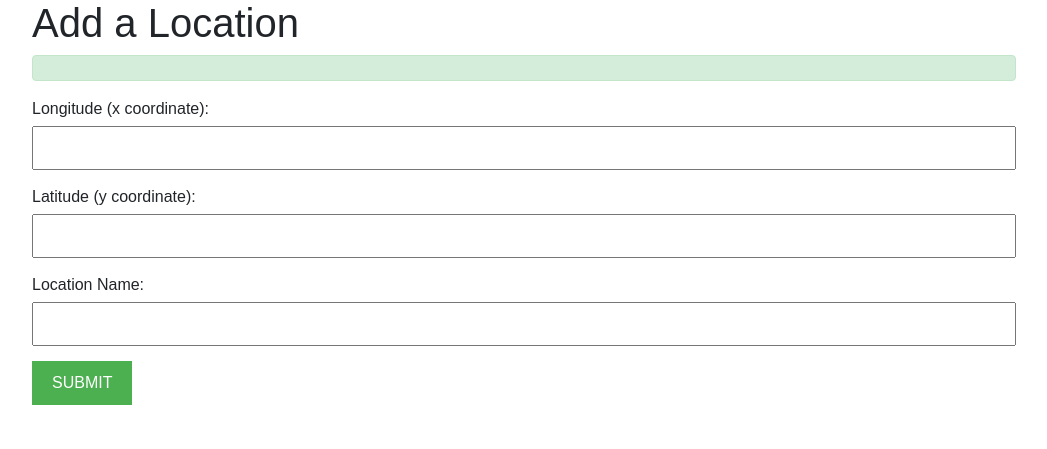
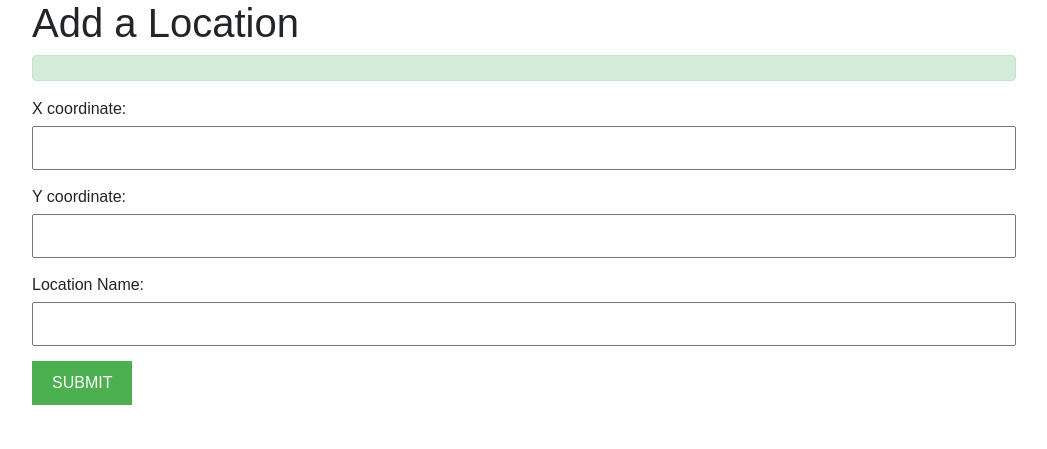
Before and after one commit to shafiqsust/weather-forecast-app, a PHP site: page /locations.php in a window 1280 px wide. Shown: the part 167-616 px from the top of the page, without its empty margins (116-1163 px from the left). Run offline with PHP 8.4, Linux system fonts and the light colour scheme.

Commit message:
final commit

```diff
--- a/src/locations.php
+++ b/src/locations.php
@@ -12,7 +12,7 @@ if ($_SERVER["REQUEST_METHOD"] == "POST") {
     $location_name = $_POST['location_name'];
 
 
-    if(isset($_POST['id'])){
+    if(isset($_POST['id']) && $_POST['id'] > 0){
         // SQL query to update the location record
         $sql = "UPDATE locations SET x_coordinate = :x_coordinate, y_coordinate = :y_coordinate, location_name = :location_name WHERE id = :id";
 
@@ -38,8 +38,7 @@ if ($_SERVER["REQUEST_METHOD"] == "POST") {
 
 }
 
-
-
+// Fetch data for edit
 if(isset($_GET['id'])){
     $id = $_GET['id'];
     $stmt = $db_handle->prepare("SELECT * FROM locations WHERE id = ?");
@@ -50,10 +49,6 @@ if(isset($_GET['id'])){
     $location_name = $location['location_name'];
 }
 
-
-// Fetch all locations
-// $stmt = $db_handle->query("SELECT * FROM locations");
-// $locations = $stmt->fetchAll(PDO::FETCH_ASSOC);
 ?>
 
 <!DOCTYPE html>
@@ -145,11 +140,11 @@ if(isset($_GET['id'])){
     <form method="POST">
         <input type="hidden" name="id" value="<?=$id ?>">
         <div class="form-group">
-            <label for="x_coord">Longitude (x coordinate):</label>
+            <label for="x_coord">X coordinate:</label>
             <input type="text" id="x_coord" name="x_coord" value="<?=$x_coord; ?>" required>
         </div>
         <div class="form-group">
-            <label for="y_coord">Latitude (y coordinate):</label>
+            <label for="y_coord">Y coordinate:</label>
             <input type="text" id="y_coord" name="y_coord" value="<?=$y_coord; ?>" required>
         </div>
         <div class="form-group">
--- a/src/view_location.php
+++ b/src/view_location.php
@@ -156,7 +156,7 @@ $current_forecast = $forecast_json['properties']['periods'][0];
 </nav>
 <div class="container">
     <h1>Location Details</h1>
-    <? if ($location) : ?>
+
     <div class="location-details">
         <p><strong>Location Name:</strong> <?php echo htmlspecialchars($location['location_name']); ?></p>
         <p><strong>Longitude (x coordinate):</strong> <?php echo htmlspecialchars($location['x_coordinate']); ?></p>
@@ -201,9 +201,7 @@ $current_forecast = $forecast_json['properties']['periods'][0];
             <h2>Current Week Weather Forecast</h2>
             <button class="btn btn-primary" data-toggle="modal" data-target="#forecastModal">View Current Week Forecast</button></p>
     </div>
-    <? else: ?>
-        <div class="warning">Location not found</div>
-   <? endif; ?>
+
 
     <a href="index.php">Back to Locations</a>
 </div>
```
